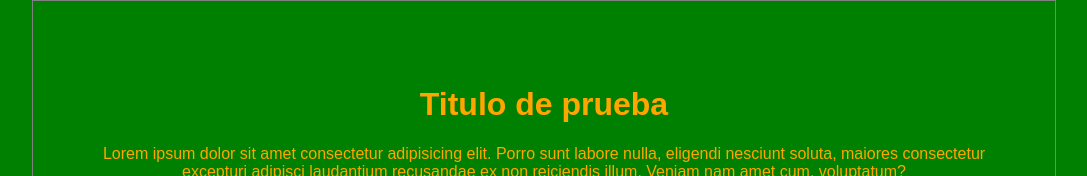
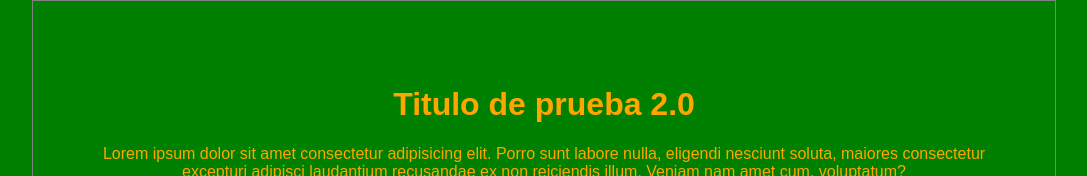
Before and after one commit to JorgeRivera33/proyectos, a plain HTML site: page base.html in a window 1280 px wide. Shown: the top 176 px of the page, without its empty margins (96-1183 px from the left). Drawn offline with Linux system fonts and the light colour scheme.

Commit message:
una version de base

```diff
--- a/base.html
+++ b/base.html
@@ -7,7 +7,7 @@
 	<link rel="stylesheet" href="css/estilo.css">
 </head>
 <body>
-	<h1>Titulo de prueba</h1>
+	<h1>Titulo de prueba 2.0</h1>
 	<p>
 		Lorem ipsum dolor sit amet consectetur adipisicing elit. Porro sunt labore nulla, eligendi nesciunt soluta, maiores consectetur excepturi adipisci laudantium recusandae ex non reiciendis illum. Veniam nam amet cum, voluptatum?
 	</p>
```
